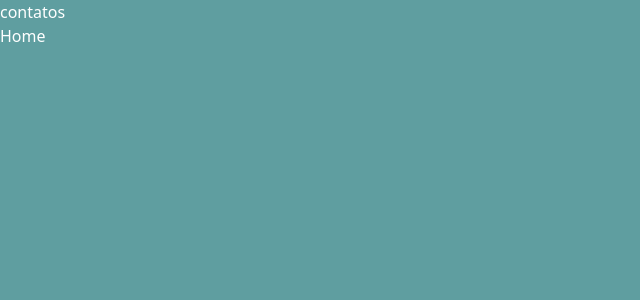
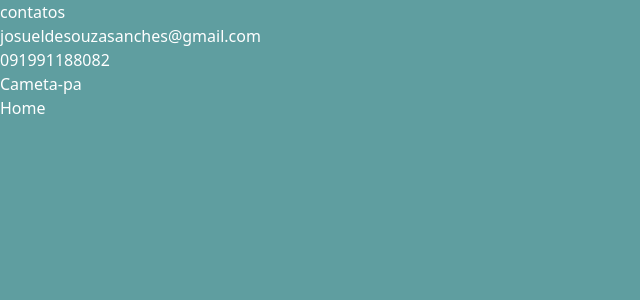
Before and after one commit to JosuelSanches/portifolio, a Next.js app: page /contatos in a window 1280 px wide. Shown: the top 300 px of the page, without its empty margins (0-640 px from the left). Built offline with nearby package versions, Linux system fonts and the light colour scheme.

Commit message:
contato
Testando repositorio commit

```diff
--- a/src/pages/contatos.tsx
+++ b/src/pages/contatos.tsx
@@ -2,6 +2,9 @@ export default function contatos(){
     return(
         <div>
             <h1>contatos</h1>
+            <h2>josueldesouzasanches@gmail.com</h2>
+            <h2>091991188082</h2>
+            <h2>Cameta-pa</h2>
             <a href="/">Home</a>
         </div>
     )
```
